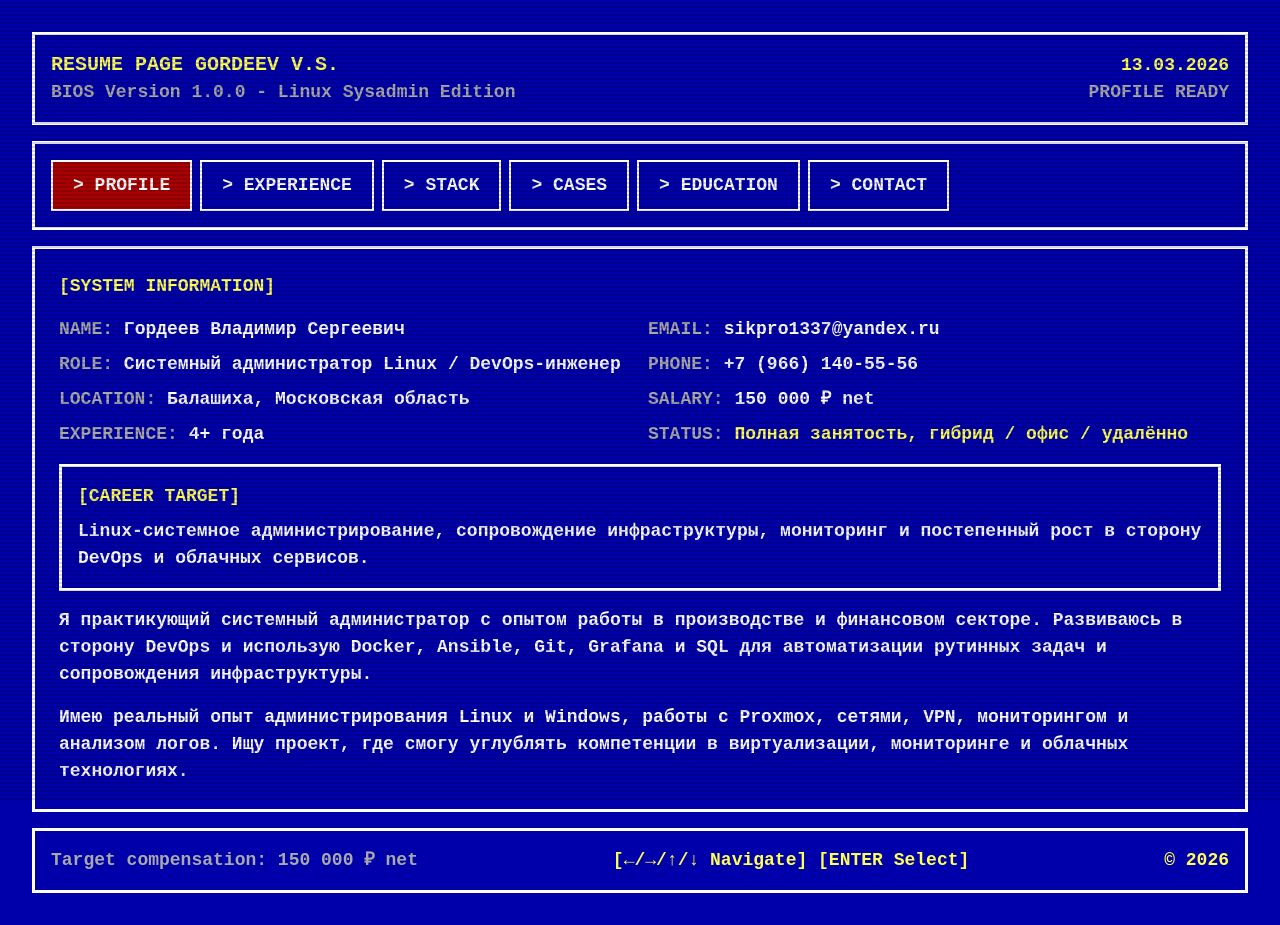
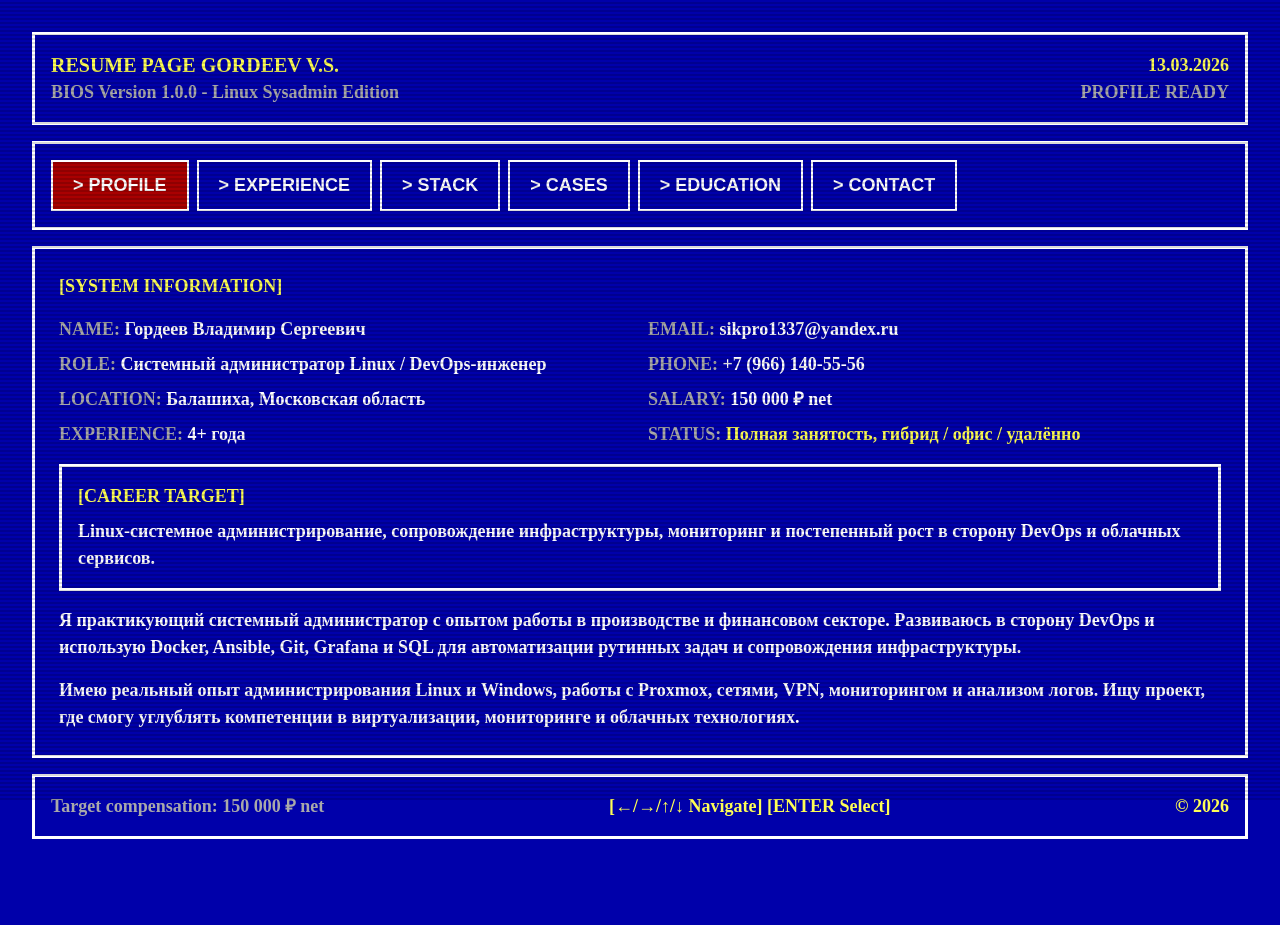
Before and after one commit to kliganN/resume-bios, a Next.js app: page / in a window 1280 px wide. After the commit the page ends 871 px from the top, so only its background shows below. Built offline with nearby package versions, Linux system fonts and the light colour scheme.

Commit message:
Add GitHub Pages deployment workflow

```diff
--- a/next.config.js
+++ b/next.config.js
@@ -1,4 +1,7 @@
 /** @type {import('next').NextConfig} */
-const nextConfig = {}
+const nextConfig = {
+  output: 'export',
+  ...(process.env.PAGES_BASE_PATH ? { basePath: process.env.PAGES_BASE_PATH } : {}),
+}
 
 module.exports = nextConfig
--- a/pages/_app.tsx
+++ b/pages/_app.tsx
@@ -1,6 +1,17 @@
 import '../styles/globals.css'
 import type { AppProps } from 'next/app'
+import localFont from 'next/font/local'
+
+const ndsBios = localFont({
+  src: '../public/fonts/NDS-Bios.ttf',
+  variable: '--font-nds-bios',
+  display: 'swap',
+})
 
 export default function App({ Component, pageProps }: AppProps) {
-  return <Component {...pageProps} />
+  return (
+    <div className={ndsBios.variable}>
+      <Component {...pageProps} />
+    </div>
+  )
 }
--- a/pages/index.tsx
+++ b/pages/index.tsx
@@ -470,7 +470,7 @@ export default function Home() {
     return (
       <div
         className="min-h-screen bg-[#0000AA] p-8 crt-flicker"
-        style={{ fontFamily: "'NDS Bios', 'Courier New', monospace", fontSize: 18, fontWeight: 700 }}
+        style={{ fontSize: 18, fontWeight: 700 }}
       >
         <Head>
           <title>RESUME.OS - Boot Sequence</title>
@@ -492,7 +492,7 @@ export default function Home() {
   return (
     <div
       className="min-h-screen bg-[#0000AA] crt-flicker relative"
-      style={{ fontFamily: "'NDS Bios', 'Courier New', monospace", fontSize: 18, fontWeight: 700 }}
+      style={{ fontSize: 18, fontWeight: 700 }}
     >
       <Head>
         <title>RESUME.OS | Гордеев Владимир Сергеевич</title>
--- a/styles/globals.css
+++ b/styles/globals.css
@@ -1,10 +1,3 @@
-@font-face {
-  font-family: 'NDS Bios';
-  src: url('/fonts/NDS-Bios.ttf') format('truetype');
-  font-weight: normal;
-  font-style: normal;
-}
-
 @tailwind base;
 @tailwind components;
 @tailwind utilities;
@@ -28,7 +21,7 @@ body {
   padding: 0;
   background-color: var(--bios-bg);
   color: var(--bios-text);
-  font-family: 'NDS Bios', 'Courier New', Courier, monospace;
+  font-family: var(--font-nds-bios), 'Courier New', Courier, monospace;
   font-weight: 700;
   overflow-x: hidden;
 }
@@ -78,7 +71,7 @@ body {
   border: 2px solid var(--bios-text);
   color: var(--bios-text);
   padding: 10px 20px;
-  font-family: 'NDS Bios', 'Courier New', Courier, monospace;
+  font-family: var(--font-nds-bios), 'Courier New', Courier, monospace;
   font-weight: 700;
   cursor: pointer;
   text-transform: uppercase;
```
